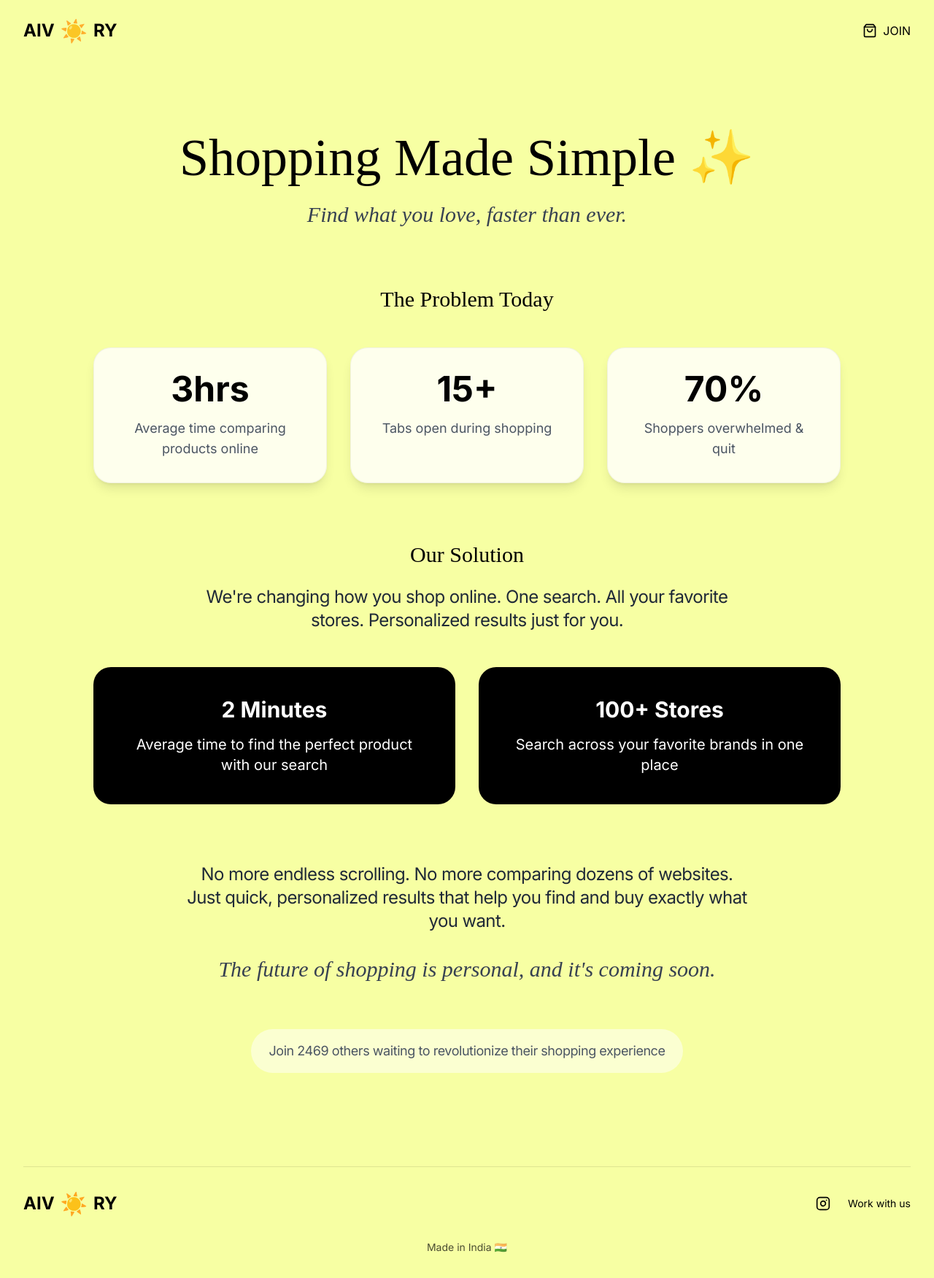
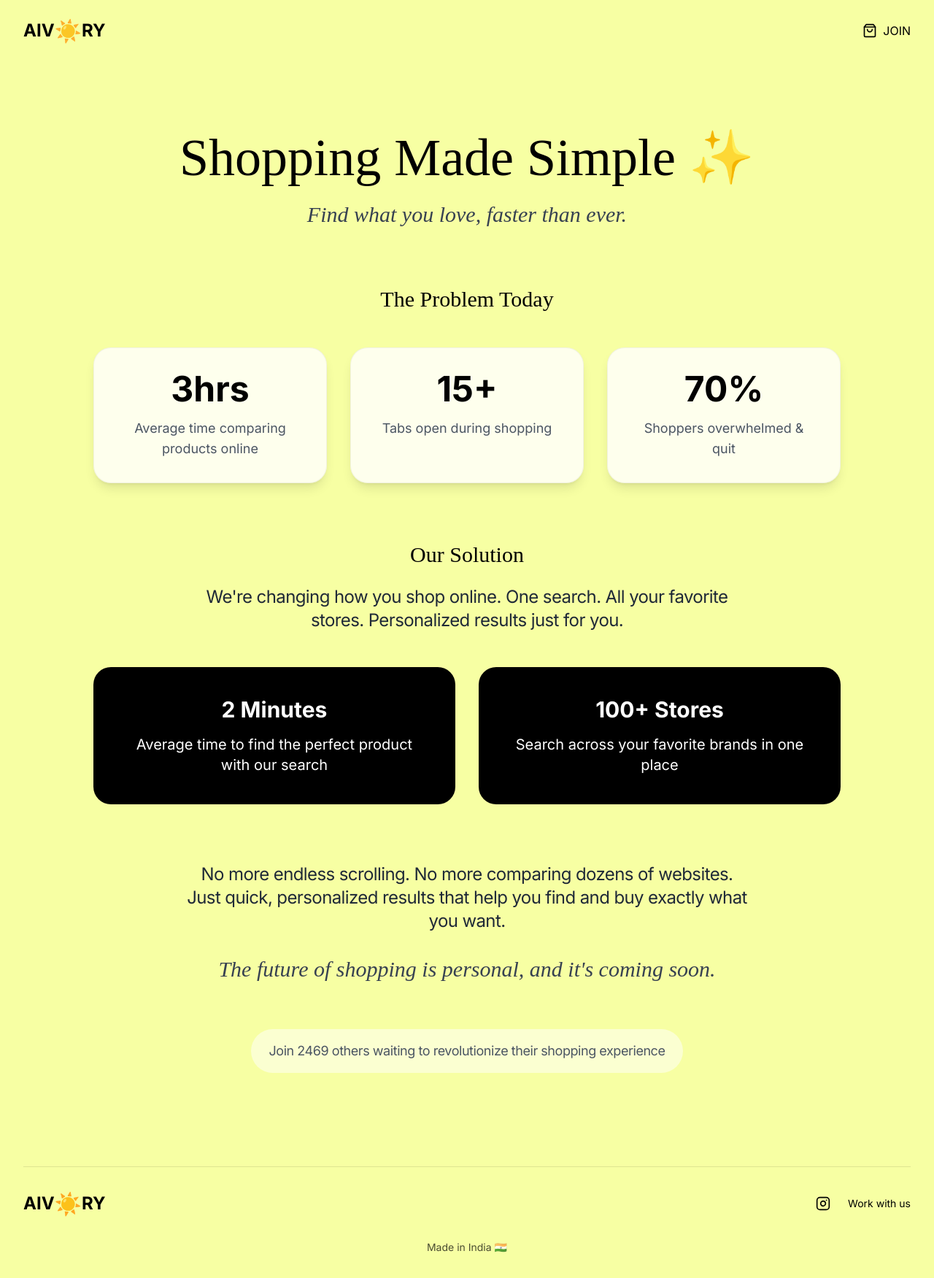
Before and after one commit to heysouravv/aivory, a Next.js app: page /brand in a window 1280 px wide. Shown: the whole page at 73% size. Built offline with nearby package versions, Linux system fonts and the light colour scheme; sample sign-in values are in the browser's storage; a web font is replaced by a local one.

Commit message:
fixed spacing issue in the brand name

```diff
--- a/app/components/footer.tsx
+++ b/app/components/footer.tsx
@@ -41,9 +41,9 @@ export function Footer() {
         >
           <Link
             href="/"
-            className="text-2xl font-bold flex items-center gap-2 transition-all duration-300 hover:scale-105 hover:rotate-[2deg]"
+            className="text-2xl font-bold flex items-center transition-all duration-300 hover:scale-105 hover:rotate-[2deg]"
           >
-            AIV<span className="text-3xl">☀️</span>RY
+            AIV<span className="text-3xl animate-spin-slow">☀️</span>RY
           </Link>
 
           <motion.div
--- a/app/components/navigation.tsx
+++ b/app/components/navigation.tsx
@@ -6,12 +6,12 @@ export function Navigation() {
     <nav className="py-6 flex items-center justify-between">
       <Link
         href="/"
-        className="text-2xl font-bold flex items-center gap-2 transition-transform duration-300 hover:scale-105"
+        className="text-2xl font-bold flex items-center transition-transform duration-300 hover:scale-105"
       >
         AIV<span className="text-3xl animate-pulse">☀️</span>RY
       </Link>
       <Link
-        href="/waitlist"
+        href="/"
         className="flex items-center gap-2 transition-all duration-300
           hover:scale-105 hover:opacity-70"
       >
```
Also changed, not shown: tailwind.config.ts (indentation only).
